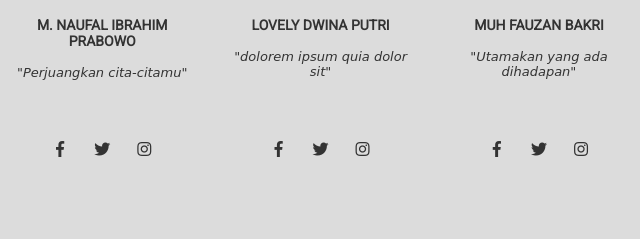
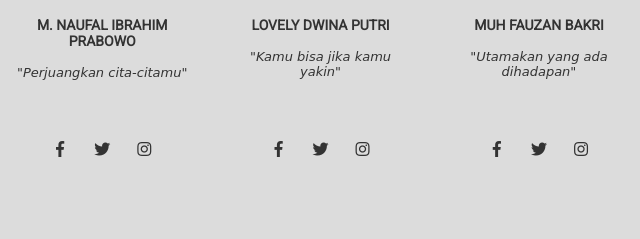
Before and after one commit to lovelydwina-p/f11, a plain HTML site: page index.html in a window 1280 px wide. Shown: the part 238-477 px from the top of the page, 297-937 px from the left. Drawn offline with Linux system fonts and the light colour scheme; a web font is replaced by a local one.

Commit message:
Update index.html

```diff
--- a/index.html
+++ b/index.html
@@ -45,7 +45,7 @@
               <div class="pe">
                 <img src="img/p3.png" alt="">
                 <div class="p-name">Lovely Dwina Putri</div>
-                <p class="team-q">"dolorem ipsum quia dolor sit"</p>
+                <p class="team-q">"Kamu bisa jika kamu yakin"</p>
                 <div class="p-sm">
                   <a href="#"><i class="fab fa-facebook-f"></i></a>
                   <a href="#"><i class="fab fa-twitter"></i></a>
```
